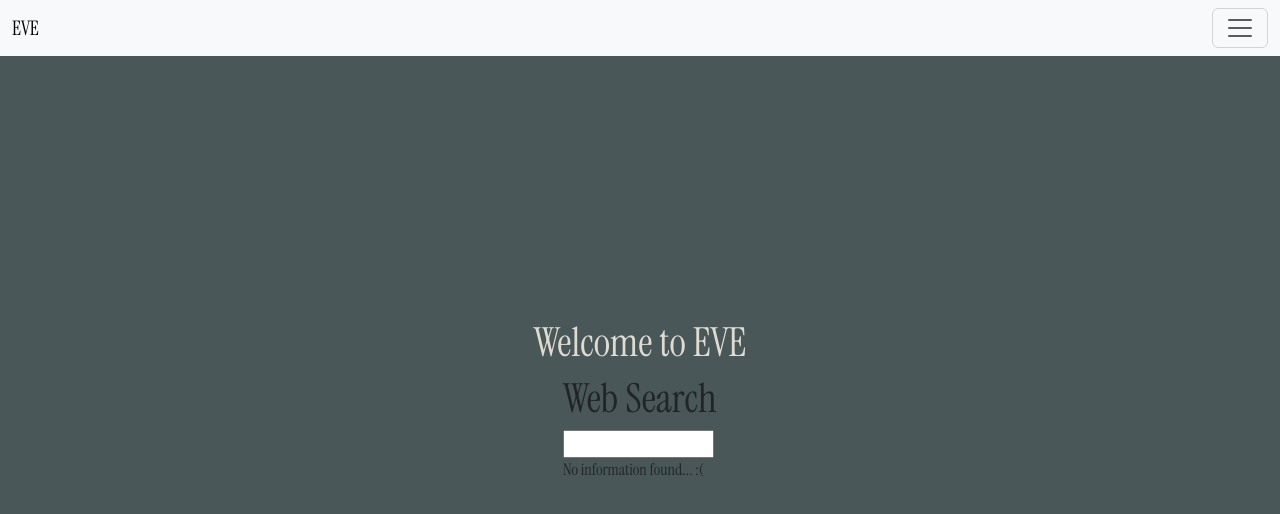
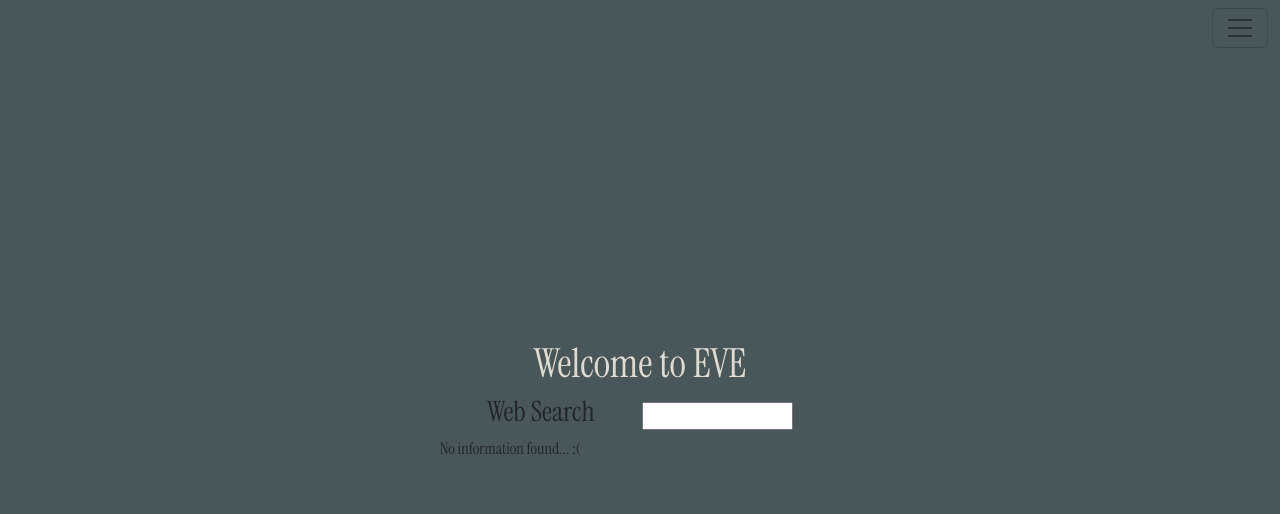
Before and after one commit to kibapika/EVE, a React (Create React App) app: page / in a window 1280 px wide. Shown: the top 514 px of the page. Built offline with nearby package versions, Linux system fonts and the light colour scheme.

Commit message:
editing web search

```diff
--- a/src/components/Nav.js
+++ b/src/components/Nav.js
@@ -3,10 +3,10 @@ import { Link } from "react-router-dom";
 
 const Nav = () => {
   return (
-    <nav class="navbar bg-body-tertiary fixed-top">
+    <nav class="navbar fixed-top" style={{background: "#4A5759"}}>
       <div class="container-fluid">
         <Link className="navbar-brand" to="/web">
-            EVE
+
         </Link>
         <button
           className="navbar-toggler"
@@ -26,7 +26,7 @@ const Nav = () => {
         >
           <div class="offcanvas-header">
             <h5 class="offcanvas-title" id="offcanvasNavbarLabel">
-              Menu
+              EVE
             </h5>
             <button
               type="button"
--- a/src/components/Web.js
+++ b/src/components/Web.js
@@ -22,7 +22,7 @@ const Web = () => {
             pageNumber: "1",
             pageSize: "10",
             autoCorrect: "true",
-          }
+          },
         }
       );
       setResponse(res.data.value);
@@ -46,8 +46,8 @@ const Web = () => {
 
   return (
     <div>
-      <h1>Web Search</h1>
-      <div>
+      <div className="d-flex flex-row justify-content-evenly align-items-center" style={{width: "25rem"}}>
+        <h1 className="fs-3">Web Search</h1>
         <input
           value={desc}
           onChange={(event) => setDesc(event.target.value)}
```
